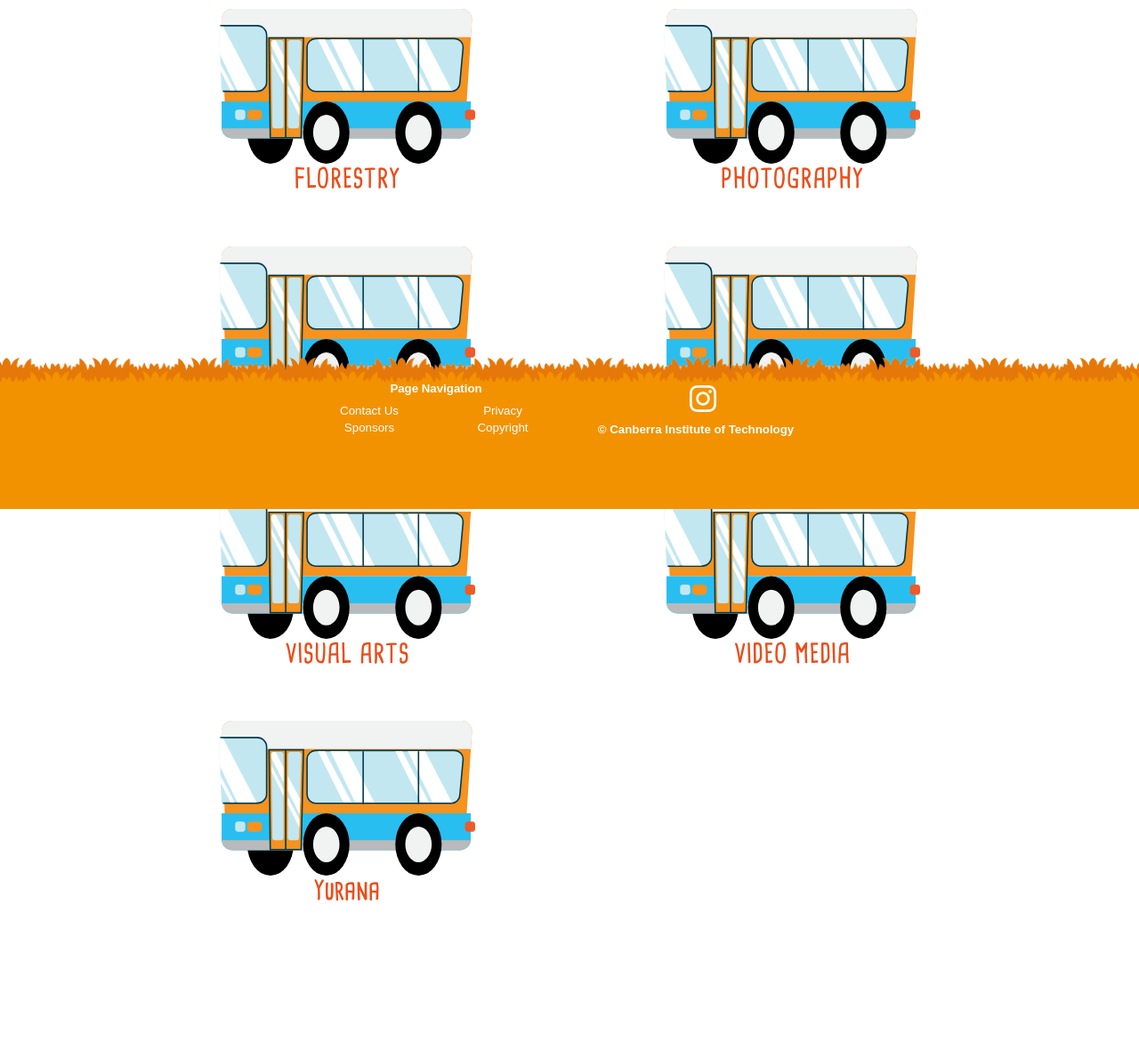
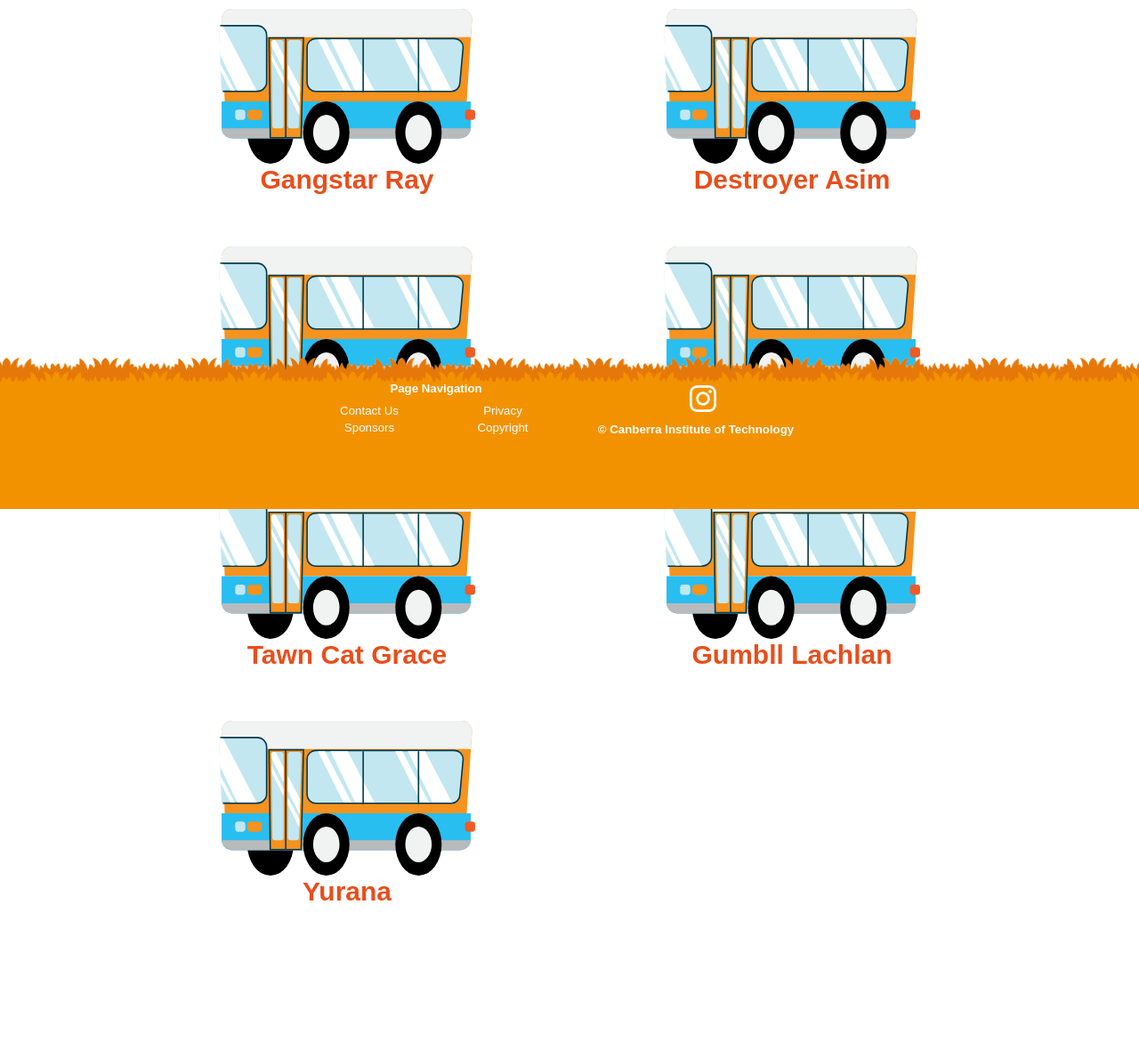
Before and after one commit to orange-wolves/orangewolves, a PHP site: page /buses/index.php in a window 1280 px wide. Shown: the part 291-1471 px from the top of the page at 89% size. Run offline with PHP 8.4, Linux system fonts and the light colour scheme; some web fonts are replaced.

Commit message:
Revert "fonts"
This reverts commit 0a8676c357f30170f8206c8911c913020e34fbcf.

```diff
--- a/buses/index.php
+++ b/buses/index.php
@@ -31,7 +31,7 @@
 
 							<a href="bus-1"><div class="col-6 conLight busLink">
 								<div class="ImageContainer"><img class="busImage" src="../resources/images/placeholder.svg" alt="bus"></div>
-								<div class="busDescription"><p><b class="link font">FLORESTRY</b></p></div>
+								<div class="busDescription"><p><b class="link">Gangstar Ray</b></p></div>
 
 								<div class="overlay">
 									<div class="effect1 s1"></div>
@@ -48,7 +48,7 @@
 
 							<a href="bus-2"><div class="col-6 conLight busLink ">
 								<div class="ImageContainer"><img class="busImage" src="../resources/images/placeholder.svg" alt="bus"></div>
-								<div class="busDescription"><p><b class="link font">PHOTOGRAPHY</b></p></div>
+								<div class="busDescription"><p><b class="link">Destroyer Asim</b></p></div>
 
 								<div class="overlay">
 									<div class="effect1 s1"></div>
@@ -61,7 +61,7 @@
 
 							<a href="bus-3"><div class="col-6 conLight busLink">
 								<div class="ImageContainer"><img class="busImage" src="../resources/images/placeholder.svg" alt="bus"></div>
-								<div class="busDescription"><p><b class="link font">HAIR+BEAUTY</b></p></div>
+								<div class="busDescription"><p><b class="link">Mr Doco Conor</b></p></div>
 
 								<div class="overlay">
 									<div class="effect1 s1"></div>
@@ -74,7 +74,7 @@
 
 							<a href="bus-4"><div class="col-6 conLight busLink">
 								<div class="ImageContainer"><img class="busImage" src="../resources/images/placeholder.svg" alt="bus"></div>
-								<div class="busDescription"><p><b class="link font">GRAPHIC DESIGN</b></p></div>
+								<div class="busDescription"><p><b class="link">Boxer Ibby</b></p></div>
 
 								<div class="overlay">
 									<div class="effect1 s1"></div>
@@ -87,7 +87,7 @@
 
 							<a href="bus-5"><div class="col-6 conLight busLink">
 								<div class="ImageContainer"><img class="busImage" src="../resources/images/placeholder.svg" alt="bus"></div>
-								<div class="busDescription"><p><b class="link font">VISUAL ARTS</b></p></div>
+								<div class="busDescription"><p><b class="link">Tawn Cat Grace</b></p></div>
 
 								<div class="overlay">
 									<div class="effect1 s1"></div>
@@ -100,7 +100,7 @@
 
 							<a href="bus-6"><div class="col-6 conLight busLink">
 								<div class="ImageContainer"><img class="busImage" src="../resources/images/placeholder.svg" alt="bus"></div>
-								<div class="busDescription"><p><b class="link font">VIDEO MEDIA</b></p></div>
+								<div class="busDescription"><p><b class="link">Gumbll Lachlan</b></p></div>
 
 								<div class="overlay">
 									<div class="effect1 s1"></div>
@@ -113,7 +113,7 @@
 
 							<a href="bus-7"><div class="col-6 conLight busLink">
 								<div class="ImageContainer"><img class="busImage" src="../resources/images/placeholder.svg" alt="bus"></div>
-								<div class="busDescription"><p><b class="link font">Yurana</b></p></div>
+								<div class="busDescription"><p><b class="link">Yurana</b></p></div>
 
 								<div class="overlay">
 									<div class="effect1 s1"></div>
--- a/resources/css/busPortal.css
+++ b/resources/css/busPortal.css
@@ -12,12 +12,6 @@ div.busPortal{
     border: .3em solid white;
     padding: 5px;
     background-color: #bce0ff;
-}
-
-.font{
-    font-family: cardenio, sans-serif;
-    font-weight: bold;
-    font-size: 40px;
 }
 
 .busDescription {
```
